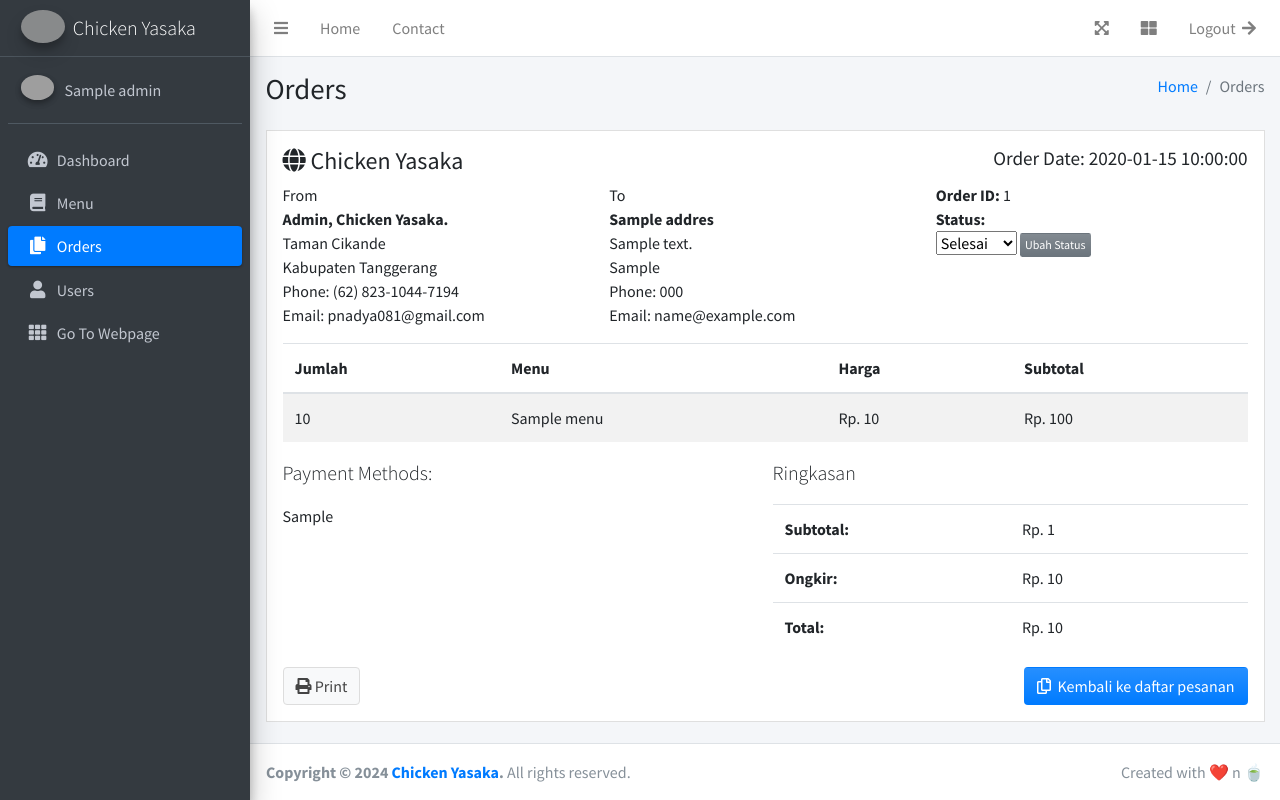
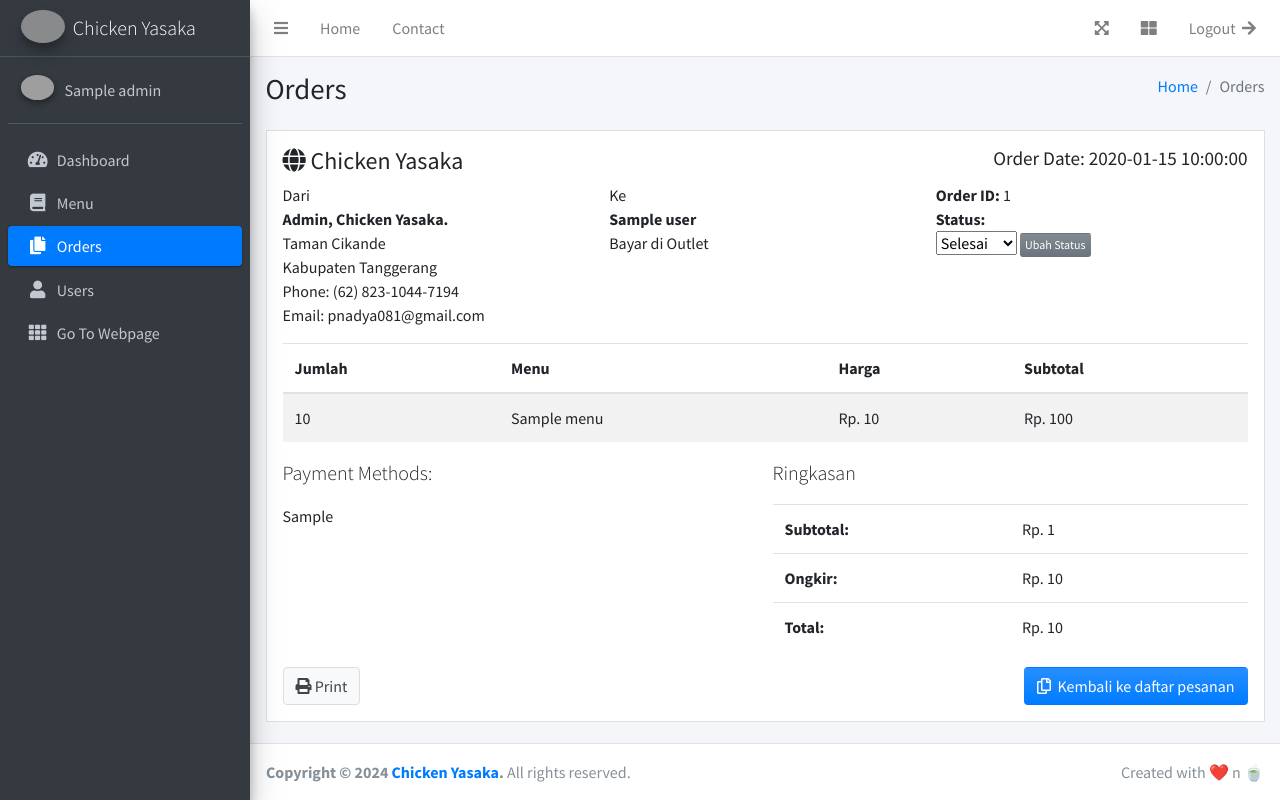
Before and after one commit to MuhamadMudrikaRidho/web_chicken_yaska, a Flask app: template templates/admin/orders/detail.html in a window 1280 px wide. Run offline with Flask 3, Linux system fonts and the light colour scheme; the template is opened without the code that fills it: most values are stand-ins (such as "Sample title", 1, 10 or a date in 2020); some libraries are stand-ins or nearby versions; grey boxes are pictures that could not be loaded.

Commit message:
add orders detail

```diff
--- a/templates/admin/orders/detail.html
+++ b/templates/admin/orders/detail.html
@@ -23,7 +23,7 @@
       <!-- info row -->
       <div class="row invoice-info">
         <div class="col-sm-4 invoice-col">
-          From
+          Dari
           <address>
             <strong>Admin, Chicken Yasaka.</strong><br>
             Taman Cikande<br>
@@ -34,7 +34,8 @@
         </div>
         <!-- /.col -->
         <div class="col-sm-4 invoice-col">
-          To
+          Ke
+          {% if order.payment_method == "COD" %}
           <address>
             <strong>{{order.address.name}}</strong><br>
             {{order.address.address}}<br>
@@ -42,6 +43,12 @@
             Phone: {{order.address.phone}}<br>
             Email: {{order.address.email}}
           </address>
+          {% else %}
+          <address>
+            <strong>{{order.user}}</strong><br />
+            Bayar di Outlet
+          </address>
+          {% endif %}
         </div>
         <!-- /.col -->
         <div class="col-sm-4 invoice-col">
```
